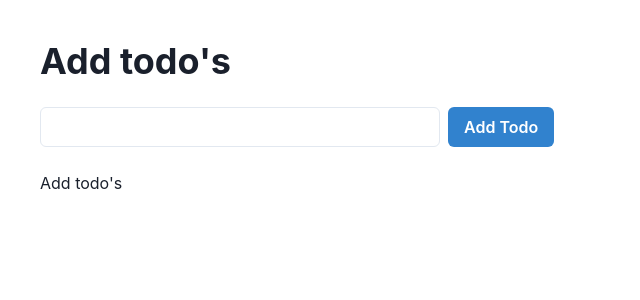
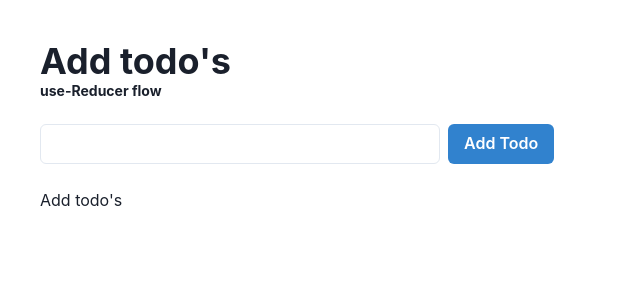
Before and after one commit to vacool6/state-management, a React (Create React App) app: page / in a window 1280 px wide. Shown: the top 300 px of the page, without its empty margins (0-640 px from the left). Built offline with nearby package versions, Linux system fonts and the light colour scheme.

Commit message:
add/heading

```diff
--- a/src/App.js
+++ b/src/App.js
@@ -47,7 +47,9 @@ function App() {
   return (
     <>
       <Box m={10}>
-        <Heading>Add todo's</Heading>
+        <Heading>
+          Add todo's <Text fontSize={"sm"}>use-Reducer flow </Text>
+        </Heading>
         <br />
         <Box display={"flex"}>
           <Input
```
